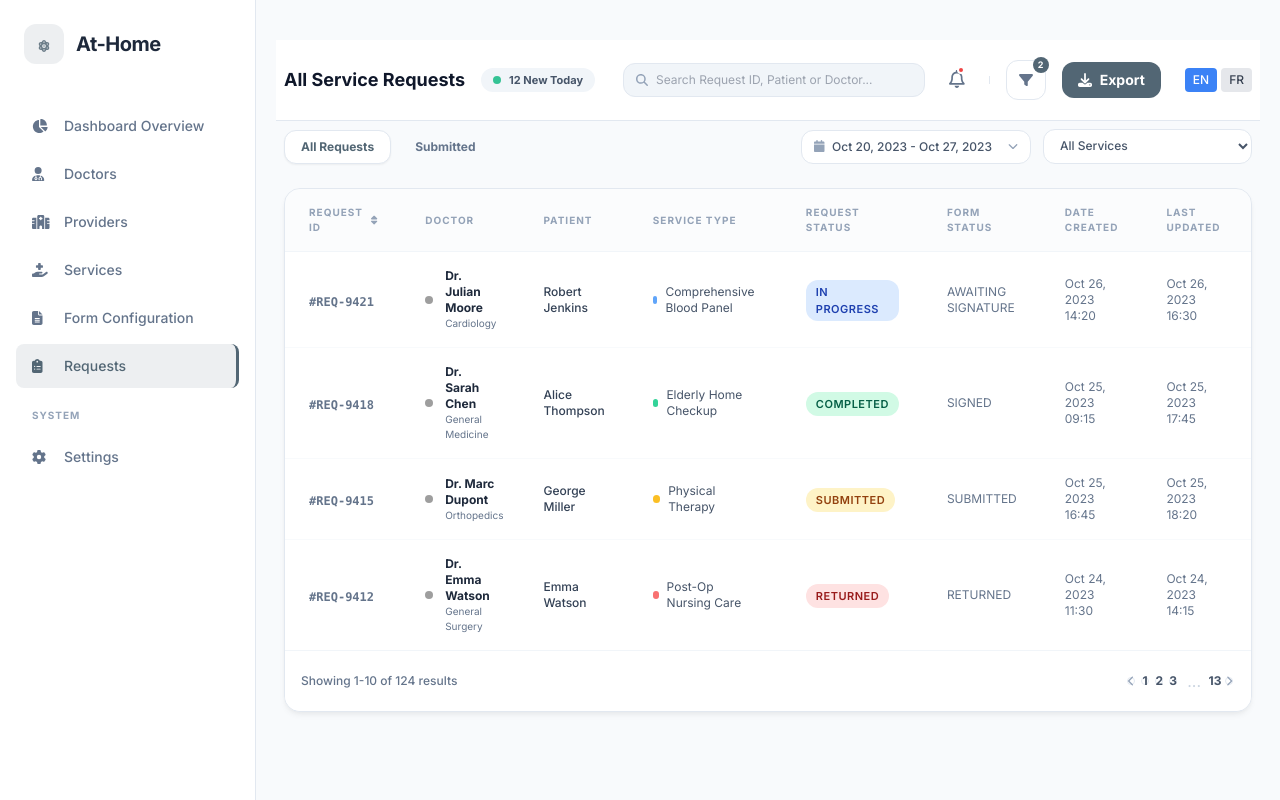
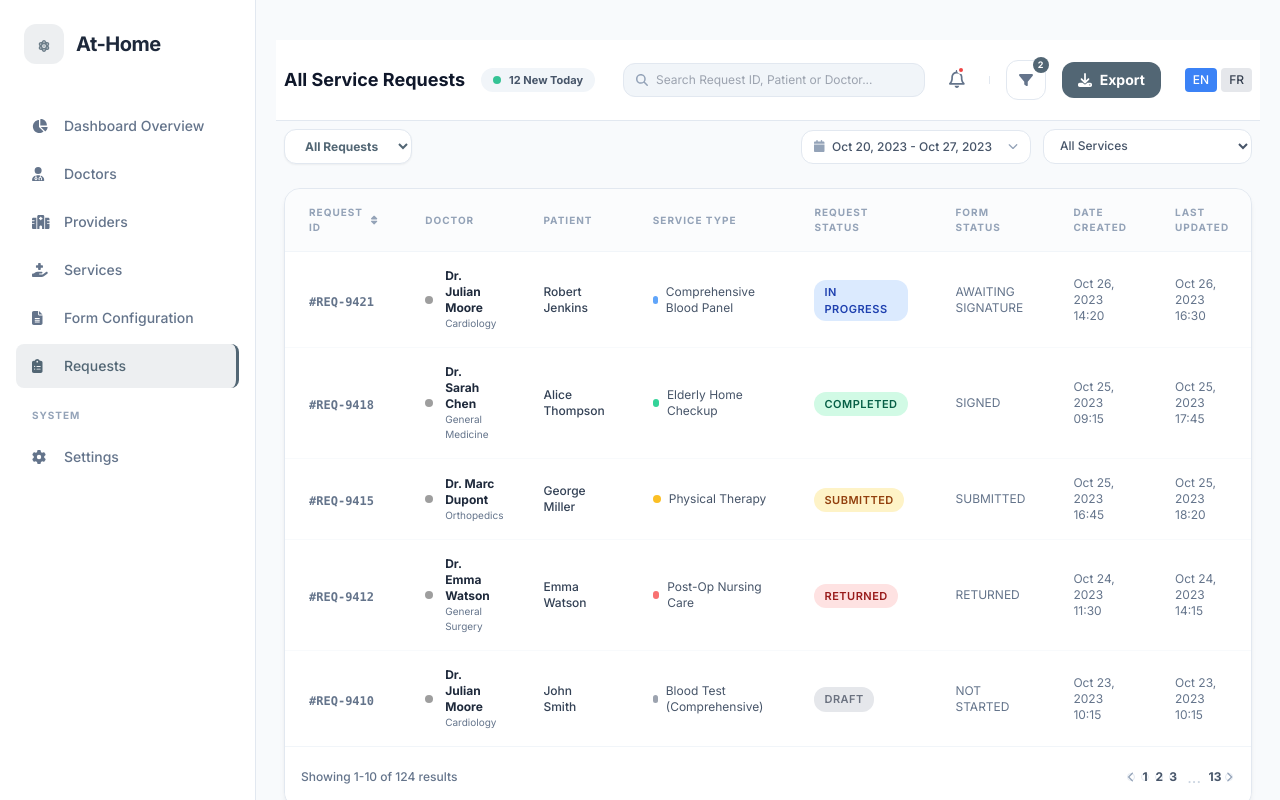
Before and after one commit to Mayuri2502/at-home-healthcare-admin-react, a React (Create React App) app: page /requests in a window 1280 px wide. Shown: the top 800 px of the page. Built offline with nearby package versions, Linux system fonts and the light colour scheme; sample sign-in values are in the browser's storage; grey boxes are pictures that could not be loaded.

Commit message:
Remove Submitted button from request list heading and add dropdown for all request status filter also add one more status draft on all request.

```diff
--- a/src/index.css
+++ b/src/index.css
@@ -72,3 +72,8 @@ body {
   background-color: #FEE2E2;
   color: #991B1B;
 }
+
+.status-draft {
+  background-color: #E5E7EB;
+  color: #6B7280;
+}
--- a/src/locales/en/common.json
+++ b/src/locales/en/common.json
@@ -327,6 +327,7 @@
     "statusTimeline": "Status Timeline",
     "reassignProvider": "Reassign Provider",
     "viewDetail": "View Detail",
+    "draft": "Draft",
     "resetRequest": "Reset Request",
     "showingResults": "Showing {{start}}-{{end}} of {{total}} results"
   },
--- a/src/pages/requests/RequestTypes.ts
+++ b/src/pages/requests/RequestTypes.ts
@@ -9,7 +9,7 @@ export interface RequestData {
   doctor: Doctor;
   patient: string;
   serviceType: string;
-  status: 'pending' | 'completed' | 'inprogress' | 'returned';
+  status: 'pending' | 'completed' | 'inprogress' | 'returned' | 'draft';
   dateCreated: string;
   lastUpdated: string;
   serviceColor: string;
--- a/src/pages/requests/index.tsx
+++ b/src/pages/requests/index.tsx
@@ -126,6 +126,21 @@ const Requests: React.FC = () => {
       lastUpdated: 'Oct 24, 2023 14:15',
       serviceColor: 'red',
       formStatus: 'RETURNED'
+    },
+    {
+      id: 'REQ-9410',
+      doctor: {
+        name: t('requestsData.dr1.name'),
+        specialty: t('requestsData.dr1.specialty'),
+        avatar: 'https://storage.googleapis.com/uxpilot-auth.appspot.com/avatars/avatar-1.jpg'
+      },
+      patient: 'John Smith',
+      serviceType: t('servicesData.bloodTest.name'),
+      status: 'draft',
+      dateCreated: 'Oct 23, 2023 10:15',
+      lastUpdated: 'Oct 23, 2023 10:15',
+      serviceColor: 'gray',
+      formStatus: 'NOT STARTED'
     }
   ]);
 
@@ -134,7 +149,8 @@ const Requests: React.FC = () => {
       pending: 'status-chip status-pending',
       completed: 'status-chip status-completed',
       inprogress: 'status-chip status-inprogress',
-      returned: 'status-chip status-returned'
+      returned: 'status-chip status-returned',
+      draft: 'status-chip status-draft'
     };
     return statusClasses[status as keyof typeof statusClasses] || 'status-chip';
   };
@@ -144,7 +160,8 @@ const Requests: React.FC = () => {
       pending: t('requests.submitted'),
       completed: t('requests.completed'),
       inprogress: t('requests.inProgress'),
-      returned: t('requests.returned')
+      returned: t('requests.returned'),
+      draft: t('requests.draft')
     };
     return statusTexts[status as keyof typeof statusTexts] || status;
   };
@@ -231,8 +248,14 @@ const Requests: React.FC = () => {
           {/* Filters & Views Section */}
           <section className="flex flex-wrap items-center justify-between gap-4">
             <div className="flex items-center gap-2">
-              <button className="px-4 py-2 bg-white border border-slate-200 rounded-xl text-xs font-bold text-primary shadow-sm">{t('requests.allRequests')}</button>
-              <button className="px-4 py-2 text-xs font-bold text-slate-500 hover:bg-slate-100 rounded-xl">{t('requests.submitted')}</button>
+              <select className="bg-white border border-slate-200 rounded-xl px-4 py-2 text-xs font-bold text-primary shadow-sm outline-none focus:ring-2 focus:ring-primary/20">
+                <option>{t('requests.allRequests')}</option>
+                <option>{t('requests.submitted')}</option>
+                <option>{t('requests.inProgress')}</option>
+                <option>{t('requests.completed')}</option>
+                <option>{t('requests.returned')}</option>
+                <option>{t('requests.draft')}</option>
+              </select>
             </div>
             <div className="flex items-center gap-3">
               <div className="flex items-center gap-2 bg-white border border-slate-200 rounded-xl px-3 py-2">
```
